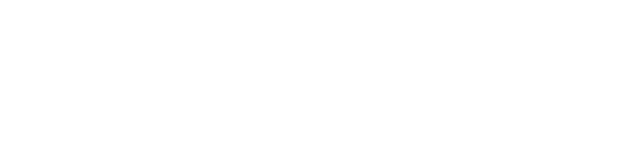
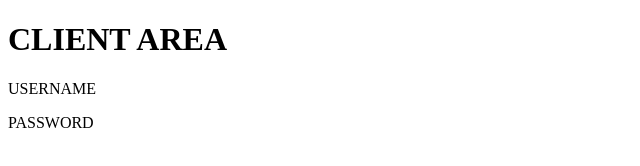
Before and after one commit to LILRHEE/UXC4, a plain HTML site: page CLIENTLOGIN.html in a window 1280 px wide. Shown: the whole page, without its empty margins (0-640 px from the left). Drawn offline with Linux system fonts and the light colour scheme.

Commit message:
Update CLIENTLOGIN.html

```diff
--- a/CLIENTLOGIN.html
+++ b/CLIENTLOGIN.html
@@ -1,12 +1,16 @@
 <!doctype html>
 <html>
   <head>
+    <h1>CLIENT AREA</h1>
+
 
 
 
   </head>
   <body>
+    <p>USERNAME<p>
 
+     <p>PASSWORD</p>
 
   </body>
 
```
